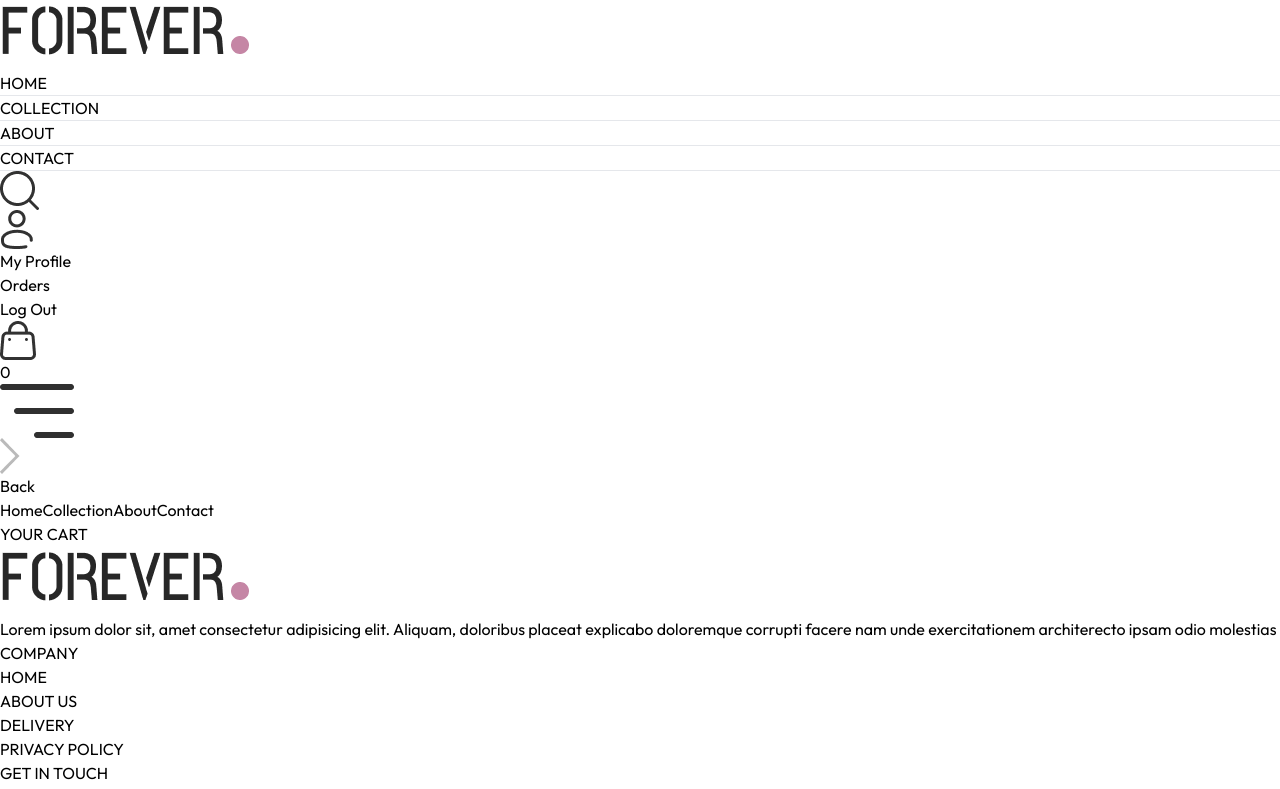
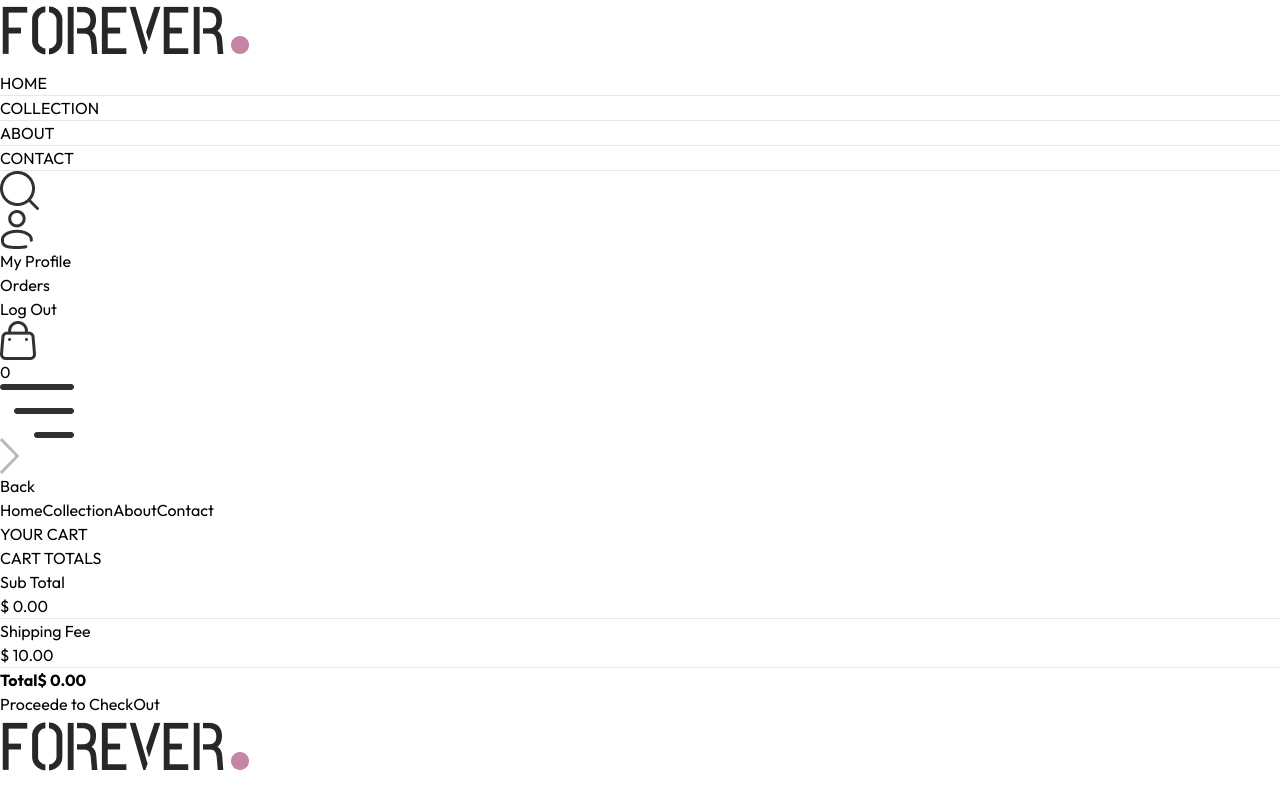
Before and after one commit to Student-Prabin/E-commerce-app, a React (Vite) app in the folder frontend/: page /cart in a window 1280 px wide. Shown: the top 789 px of the page. Built offline with nearby package versions, Linux system fonts and the light colour scheme.

Commit message:
cart_Page finished

```diff
--- a/frontend/src/components/CartTotal.jsx
+++ b/frontend/src/components/CartTotal.jsx
@@ -1,7 +1,32 @@
+import { useContext } from "react"
+import { ShopContext } from "../context/ShopContext"
+import Title from "./Title";
+
 const CartTotal = () => {
+
+  const { currency, deliveryFee, getCartAmount } = useContext(ShopContext);
   return (
-    <div>
+    <div className="w-full">
+      <div className="text-2xl">
+        <Title text1={'CART'} text2={'TOTALS'} />
+      </div>
 
+      <div className="flex flex-col gap-2 mt-2 text-sm">
+        <div className="flex justify-between">
+          <p>Sub Total</p>
+          <p>{currency} {getCartAmount()}.00</p>
+        </div>
+        <hr />
+        <div className="flex justify-between">
+          <p>Shipping Fee</p>
+          <p>{currency} {deliveryFee}.00</p>
+        </div>
+        <hr />
+        <div className="flex justify-between">
+          <b>Total</b>
+          <b>{currency} {getCartAmount() === 0 ? 0 : getCartAmount() + deliveryFee}.00</b>
+        </div>
+      </div>
     </div>
   )
 }
--- a/frontend/src/context/ShopContext.jsx
+++ b/frontend/src/context/ShopContext.jsx
@@ -55,7 +55,7 @@ const ShopContextProvider = (props) => {
     setCartItems(cartData);
   }
 
-  const getCartAmount = async () => {
+  const getCartAmount = () => {
     let totalAmount = 0;
     for (const items in cartItems) {
       let itemInfo = products.find((product) => product._id === items);
--- a/frontend/src/pages/Cart.jsx
+++ b/frontend/src/pages/Cart.jsx
@@ -2,6 +2,7 @@ import { React, useContext, useEffect, useState } from "react";
 import { ShopContext } from "../context/ShopContext"
 import Title from "../components/Title";
 import { assets } from "../assets/assets";
+import CartTotal from "../components/CartTotal";
 
 const Cart = () => {
 
@@ -55,6 +56,14 @@ const Cart = () => {
           })
         }
       </div>
+      <div className="flex justify-end my-20">
+        <div className="w-full sm:w-[450px] ">
+          <CartTotal />
+          <div className="w-full text-end">
+            <button className="bg-black text-white text-sm my-8 px-8 py-3">Proceede to CheckOut</button>
+          </div>
+        </div>
+      </div>
 
     </div>
   )
```
